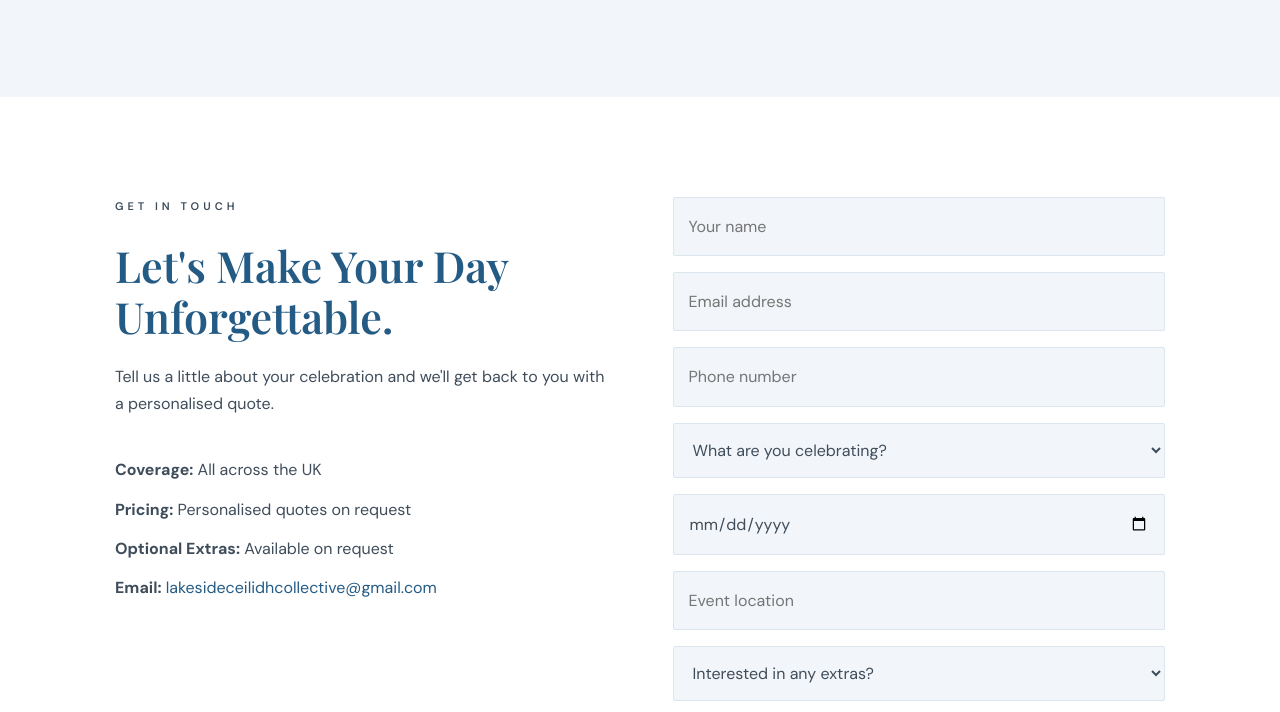
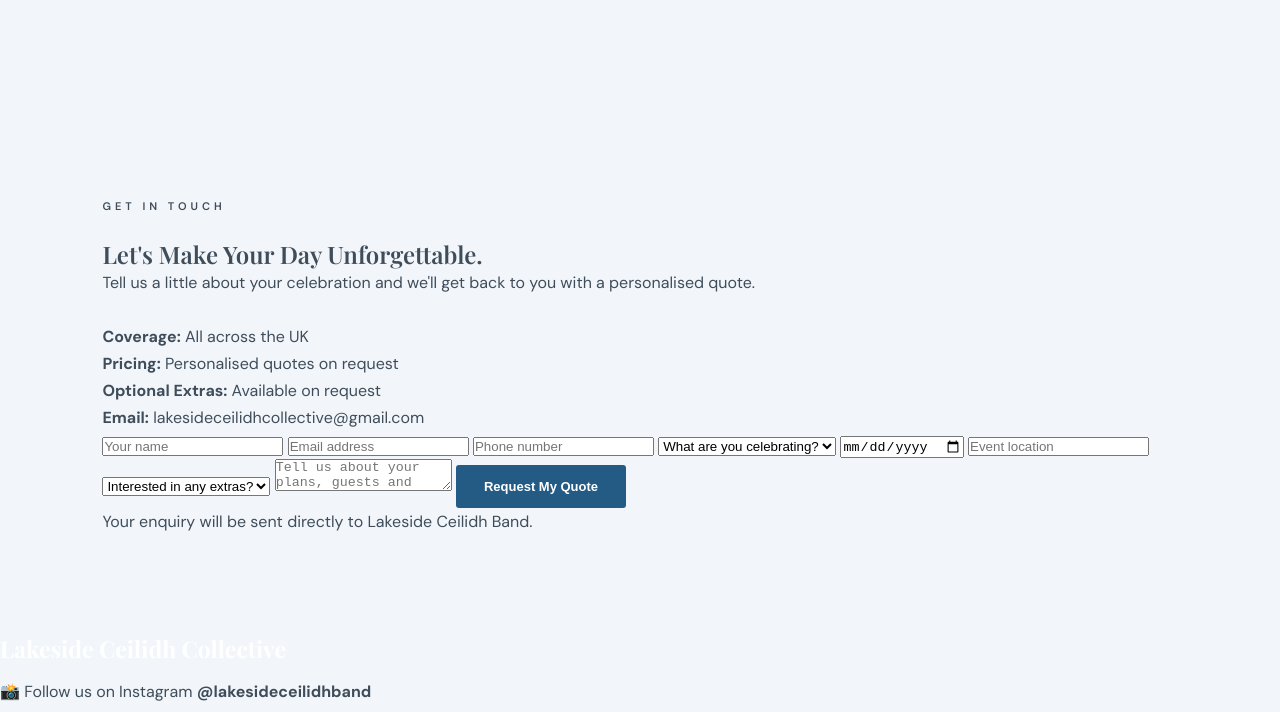
Before and after one commit to lakesideceilidhcollective/Ceilidh, a plain HTML site: page index.html in a window 1280 px wide. Shown: the part 4087-4799 px from the top of the page. Drawn offline with nearby package versions, Linux system fonts and the light colour scheme.

Commit message:
Update index.html

```diff
--- a/index.html
+++ b/index.html
@@ -380,91 +380,161 @@ section {
   color: #e3edf5;
 }
 
-/* CONTACT */
+<!-- ==============================
+     CONTACT
+============================== -->
 
-.contact {
-  background: var(--white);
-}
+<section class="contact" id="contact">
 
-.contact-grid {
-  display: grid;
-  grid-template-columns: 1fr 1fr;
-  gap: 65px;
-  max-width: 1050px;
-  margin: auto;
-}
+  <div class="contact-grid">
 
-.contact h2 {
-  font-size: 43px;
-  color: var(--green);
-  margin-bottom: 20px;
-}
+    <div class="contact-info">
 
-.contact-info p {
-  margin-bottom: 12px;
-}
+      <div class="eyebrow">
+        Get in touch
+      </div>
 
-.contact-info a {
-  color: var(--green);
-  overflow-wrap: anywhere;
-}
+      <h2>
+        Let's Make Your Day Unforgettable.
+      </h2>
 
-.contact-info a:hover {
-  text-decoration: underline;
-}
+      <p>
+        Tell us a little about your celebration and
+        we'll get back to you with a personalised quote.
+      </p>
 
-.contact form {
-  display: grid;
-  gap: 16px;
-}
+      <br>
 
-input, textarea, select {
-  width: 100%;
-  padding: 15px;
-  background: var(--cream);
-  border: 1px solid var(--sand);
-  font: inherit;
-  border-radius: 2px;
-  color: var(--text);
-}
+      <p>
+        <strong>Coverage:</strong> All across the UK
+      </p>
 
-textarea {
-  min-height: 140px;
-  resize: vertical;
-}
+      <p>
+        <strong>Pricing:</strong> Personalised quotes on request
+      </p>
 
-input:focus, textarea:focus, select:focus {
-  outline: 2px solid var(--sage);
-  border-color: var(--green);
-}
+      <p>
+        <strong>Optional Extras:</strong> Available on request
+      </p>
 
-.contact form button {
-  border: none;
-  cursor: pointer;
-  font: inherit;
-}
+      <p>
+        <strong>Email:</strong>
+        <a href="mailto:lakesideceilidhcollective@gmail.com">
+          lakesideceilidhcollective@gmail.com
+        </a>
+      </p>
 
-/* INSTAGRAM */
+    </div>
 
-.instagram-link {
-  display: inline-flex;
-  flex-direction: column;
-  gap: 3px;
-  margin: 15px 0;
-  color: white;
-  font-size: 13px;
-  transition: .3s;
-}
+    <!-- CONTACT FORM -->
 
-.instagram-link strong {
-  color: #A9C8E2;
-  font-size: 15px;
-}
+    <div>
 
-.instagram-link:hover {
-  color: #A9C8E2;
-  transform: translateY(-2px);
-}
+      <form
+        id="contactForm"
+        action="https://formsubmit.co/lakesideceilidhcollective@gmail.com"
+        method="POST">
+
+        <input type="hidden" name="_subject" value="New Lakeside Ceilidh Band Website Enquiry">
+
+        <input type="hidden" name="_template" value="table">
+
+        <input type="hidden" name="_captcha" value="true">
+
+        <input type="hidden" name="_next" value="https://lakesideceilidhcollective.github.io/Ceilidh/?submitted=true#contact">
+
+        <input type="text" name="_honey" style="display:none" tabindex="-1" autocomplete="off">
+
+        <input
+          type="text"
+          name="Name"
+          placeholder="Your name"
+          autocomplete="name"
+          required>
+
+        <input
+          type="email"
+          name="Email"
+          placeholder="Email address"
+          autocomplete="email"
+          required>
+
+        <input
+          type="tel"
+          name="Phone"
+          placeholder="Phone number"
+          autocomplete="tel">
+
+        <select name="Event type" required>
+          <option value="">What are you celebrating?</option>
+          <option>Wedding</option>
+          <option>Birthday</option>
+          <option>Private Party</option>
+          <option>Other Event</option>
+        </select>
+
+        <input type="date" name="Event date">
+
+        <input
+          type="text"
+          name="Location"
+          placeholder="Event location">
+
+        <select name="Optional extras">
+          <option value="">Interested in any extras?</option>
+          <option>Disco Till Late</option>
+          <option>DJ Till Late</option>
+          <option>Enhanced Lighting Rig</option>
+          <option>Multiple Extras</option>
+          <option>Not Sure Yet</option>
+        </select>
+
+        <textarea
+          name="Message"
+          placeholder="Tell us about your plans, guests and anything else you'd like us to know..."></textarea>
+
+        <button class="btn" type="submit">
+          Request My Quote
+        </button>
+
+        <p class="form-note">
+          Your enquiry will be sent directly to Lakeside Ceilidh Collective.
+        </p>
+
+      </form>
+
+      <!-- SUCCESS MESSAGE -->
+
+      <div
+        class="success-message"
+        id="successMessage"
+        style="display:none;"
+        role="status"
+        tabindex="-1">
+
+        <h3>Thank You for Your Enquiry!</h3>
+
+        <p>
+          Your enquiry has been submitted successfully.
+        </p>
+
+        <p>
+          Thank you for considering Lakeside Ceilidh Collective
+          for your celebration. We'll be in touch as soon
+          as possible.
+        </p>
+
+        <a href="#about" class="btn">
+          Back to Website
+        </a>
+
+      </div>
+
+    </div>
+
+  </div>
+
+</section>
 
 /* FOOTER */
 
@@ -486,13 +556,17 @@ footer p {
   margin-top: 10px;
 }
 
-/* MOBILE */
+
+/* ==============================
+   MOBILE RESPONSIVENESS
+============================== */
 
 @media(max-width: 800px) {
 
   nav {
     padding: 15px 5%;
     height: auto;
+    gap: 15px;
   }
 
   .nav-links {
@@ -518,6 +592,10 @@ footer p {
     grid-template-columns: 1fr;
   }
 
+  .gallery-grid {
+    grid-template-columns: repeat(2, 1fr);
+  }
+
   section {
     padding: 75px 6%;
   }
@@ -534,6 +612,33 @@ footer p {
   .hero {
     min-height: 550px;
   }
+
+}
+
+@media(max-width: 450px) {
+
+  .logo {
+    font-size: 19px;
+  }
+
+  .logo span {
+    font-size: 9px;
+    letter-spacing: 3px;
+  }
+
+  .nav-links .btn {
+    padding: 11px 15px;
+    font-size: 11px;
+  }
+
+  .gallery-grid {
+    grid-template-columns: 1fr;
+  }
+
+  .hero h1 {
+    font-size: 43px;
+  }
+
 }
 
 </style>
```
